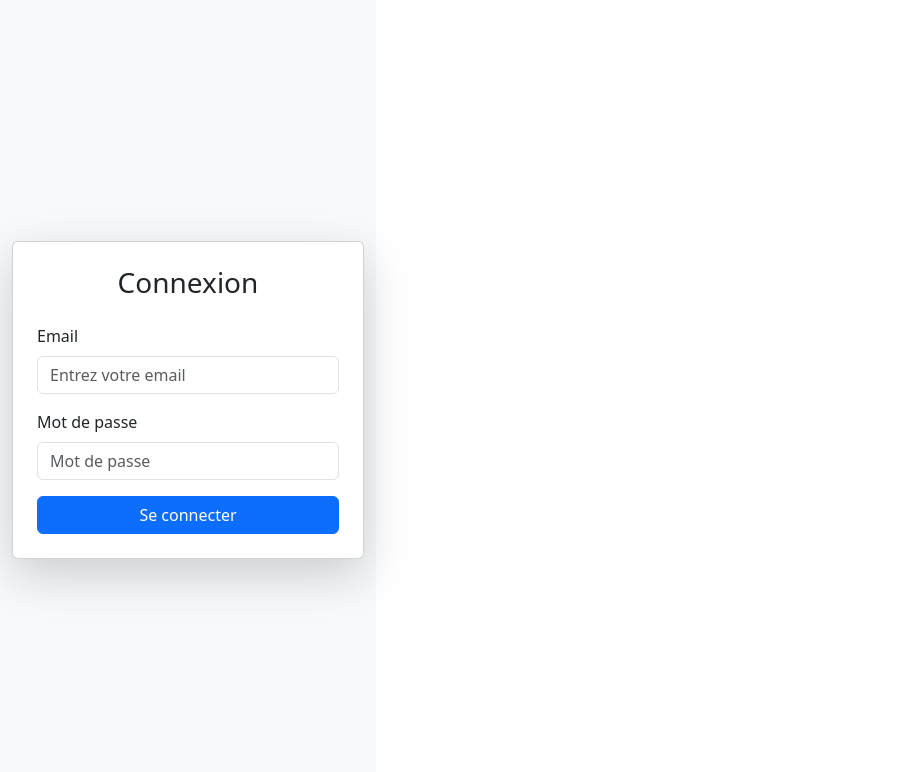
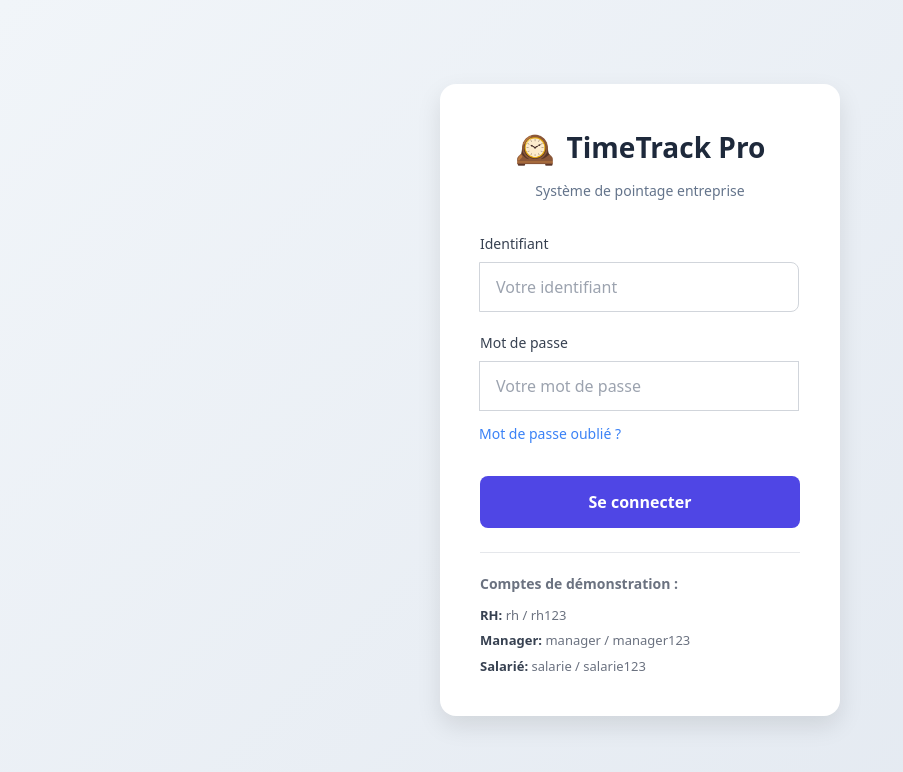
Before and after one commit to IBRAHIM-SYLLA/T-DEV-700, a React app in the folder Frontend/: page / in a window 1280 px wide. Shown: the top 772 px of the page, without its empty margins (0-903 px from the left). Built offline with nearby package versions, Linux system fonts and the light colour scheme; the HTML template or start-up script is replaced by a standard one.

Commit message:
Create LoginPage and Update Package.json

```diff
--- a/Frontend/package.json
+++ b/Frontend/package.json
@@ -1,3 +1,5 @@
+
+
 {
   "name": "frontend",
   "private": true,
--- a/Frontend/src/pages/Login.jsx
+++ b/Frontend/src/pages/Login.jsx
@@ -1,49 +1,86 @@
-import { useState } from "react";
-import { Container, Form, Button, Card } from "react-bootstrap";
+import React, { useState } from "react";
+import "../style/Login.css";
 
-export default function Login() {
-  const [email, setEmail] = useState("");
+const demoAccounts = [
+  { role: "RH", username: "rh", password: "rh123" },
+  { role: "Manager", username: "manager", password: "manager123" },
+  { role: "Salarié", username: "salarie", password: "salarie123" }
+];
+
+export default function Login({ onLogin }) {
+  const [username, setUsername] = useState("");
   const [password, setPassword] = useState("");
+  const [error, setError] = useState("");
 
-  const handleSubmit = (e) => {
+  function handleSubmit(e) {
     e.preventDefault();
-    console.log("Email:", email);
-    console.log("Password:", password);
-    // authentication to be added
-  };
+    const user = demoAccounts.find(
+      (u) => u.username === username && u.password === password
+    );
+    if (user) {
+      setError("");
+      onLogin(user);
+    } else {
+      setError("Identifiants incorrects");
+    }
+  }
 
   return (
-    <Container className="d-flex justify-content-center align-items-center vh-100 bg-light">
-      <Card style={{ width: "22rem" }} className="p-4 shadow-lg">
-        <h3 className="text-center mb-4">Connexion</h3>
-        <Form onSubmit={handleSubmit}>
-          <Form.Group className="mb-3" controlId="formBasicEmail">
-            <Form.Label>Email</Form.Label>
-            <Form.Control
-              type="email"
-              placeholder="Entrez votre email"
-              value={email}
-              onChange={(e) => setEmail(e.target.value)}
+    <div className="login-container">
+      <div className="login-card">
+        <div className="login-header">
+          <div className="logo-container">
+            <span className="logo-icon">🕰</span>
+            <h1 className="app-title">TimeTrack Pro</h1>
+          </div>
+          <p className="app-subtitle">Système de pointage entreprise</p>
+        </div>
+        <form className="login-form" onSubmit={handleSubmit}>
+          <div className="input-group">
+            <label className="input-label">Identifiant</label>
+            <input
+              type="text"
+              className="input-field"
+              placeholder="Votre identifiant"
+              value={username}
+              onChange={(e) => setUsername(e.target.value)}
               required
             />
-          </Form.Group>
-
-          <Form.Group className="mb-3" controlId="formBasicPassword">
-            <Form.Label>Mot de passe</Form.Label>
-            <Form.Control
+          </div>
+          <div className="input-group">
+            <label className="input-label">Mot de passe</label>
+            <input
               type="password"
-              placeholder="Mot de passe"
+              className="input-field"
+              placeholder="Votre mot de passe"
               value={password}
               onChange={(e) => setPassword(e.target.value)}
               required
             />
-          </Form.Group>
-
-          <Button variant="primary" type="submit" className="w-100">
+            <button
+              type="button"
+              className="forgot-password-btn"
+              onClick={() => alert("Fonctionnalité à venir")}
+            >
+              Mot de passe oublié ?
+            </button>
+          </div>
+          <button type="submit" className="login-button">
             Se connecter
-          </Button>
-        </Form>
-      </Card>
-    </Container>
+          </button>
+        </form>
+        {error && <div className="error-message">{error}</div>}
+        <div className="demo-accounts">
+          <p className="demo-title">Comptes de démonstration :</p>
+          <div className="demo-list">
+            {demoAccounts.map((acc) => (
+              <p key={acc.role} className="demo-item">
+                <strong>{acc.role}:</strong> {acc.username} / {acc.password}
+              </p>
+            ))}
+          </div>
+        </div>
+      </div>
+    </div>
   );
 }
--- /dev/null
+++ b/Frontend/src/style/Login.css
@@ -0,0 +1,210 @@
+@import url('https://fonts.googleapis.com/css2?family=Inter:wght@300;400;500;600;700&display=swap');
+
+* {
+  box-sizing: border-box;
+}
+
+body {
+  font-family: 'Inter', sans-serif;
+  margin: 0;
+  padding: 0;
+  background: #f8fafc;
+}
+
+.login-container {
+  min-height: 100vh;
+  display: flex;
+  align-items: center;
+  justify-content: center;
+  padding: 20px;
+  background: linear-gradient(135deg, #f1f5f9 0%, #e2e8f0 100%);
+  position: fixed;
+  top: 0;
+  left: 0;
+  width: 100%;
+}
+
+.login-card {
+  background: white;
+  border-radius: 16px;
+  box-shadow: 0 10px 25px rgba(0, 0, 0, 0.1);
+  padding: 40px;
+  width: 100%;
+  max-width: 400px;
+  animation: fadeIn 0.5s ease-out;
+}
+
+.login-header {
+  text-align: center;
+  margin-bottom: 32px;
+}
+
+.logo-container {
+  display: flex;
+  align-items: center;
+  justify-content: center;
+  gap: 12px;
+  margin-bottom: 8px;
+}
+
+.logo-icon {
+  font-size: 32px;
+}
+
+.app-title {
+  font-size: 28px;
+  font-weight: 700;
+  color: #1e293b;
+  margin: 0;
+}
+
+.app-subtitle {
+  color: #64748b;
+  font-size: 14px;
+  font-weight: 400;
+  margin: 0;
+}
+
+.login-form {
+  margin-bottom: 24px;
+}
+
+.input-group {
+  margin-bottom: 20px;
+}
+
+.input-label {
+  display: block;
+  color: #374151;
+  font-size: 14px;
+  font-weight: 500;
+  margin-bottom: 8px;
+}
+
+.input-field {
+  width: 100%;
+  padding: 12px 16px;
+  border: 1px solid #d1d5db;
+  border-radius: 8px;
+  font-size: 16px;
+  color: #374151;
+  background: white;
+  transition: all 0.2s ease;
+}
+
+.input-field:focus {
+  outline: none;
+  border-color: #3b82f6;
+  box-shadow: 0 0 0 3px rgba(59, 130, 246, 0.1);
+}
+
+.input-field::placeholder {
+  color: #9ca3af;
+}
+
+.forgot-password-btn {
+  background: none;
+  border: none;
+  color: #3b82f6;
+  font-size: 14px;
+  font-weight: 500;
+  cursor: pointer;
+  margin-top: 8px;
+  padding: 4px 0;
+  text-align: left;
+  transition: color 0.2s ease;
+}
+
+.forgot-password-btn:hover {
+  color: #1d4ed8;
+  text-decoration: underline;
+}
+
+.login-button {
+  width: 100%;
+  background: #4f46e5;
+  color: white;
+  border: none;
+  border-radius: 8px;
+  padding: 14px;
+  font-size: 16px;
+  font-weight: 600;
+  cursor: pointer;
+  transition: background-color 0.2s ease;
+  margin-top: 8px;
+}
+
+.login-button:hover {
+  background: #4338ca;
+}
+
+.login-button:active {
+  transform: translateY(1px);
+}
+
+.error-message {
+  color: #dc2626;
+  font-size: 14px;
+  text-align: center;
+  margin-top: 16px;
+  padding: 8px;
+  background: #fef2f2;
+  border: 1px solid #fecaca;
+  border-radius: 6px;
+}
+
+.demo-accounts {
+  border-top: 1px solid #e5e7eb;
+  padding-top: 20px;
+  margin-top: 24px;
+}
+
+.demo-title {
+  font-size: 14px;
+  font-weight: 600;
+  color: #6b7280;
+  margin: 0 0 12px 0;
+}
+
+.demo-list {
+  display: flex;
+  flex-direction: column;
+  gap: 6px;
+}
+
+.demo-item {
+  font-size: 13px;
+  color: #6b7280;
+  margin: 0;
+}
+
+.demo-item strong {
+  color: #374151;
+  font-weight: 600;
+}
+
+@keyframes fadeIn {
+  from {
+    opacity: 0;
+    transform: translateY(20px);
+  }
+  to {
+    opacity: 1;
+    transform: translateY(0);
+  }
+}
+
+@media (max-width: 480px) {
+  .login-card {
+    padding: 24px;
+    margin: 16px;
+  }
+
+  .app-title {
+    font-size: 24px;
+  }
+
+  .logo-icon {
+    font-size: 28px;
+  }
+}
```
Also changed, not shown: Frontend/src/App.jsx (+0 -35 lines), 1 other file (tests, documents, lock files or other folders).
